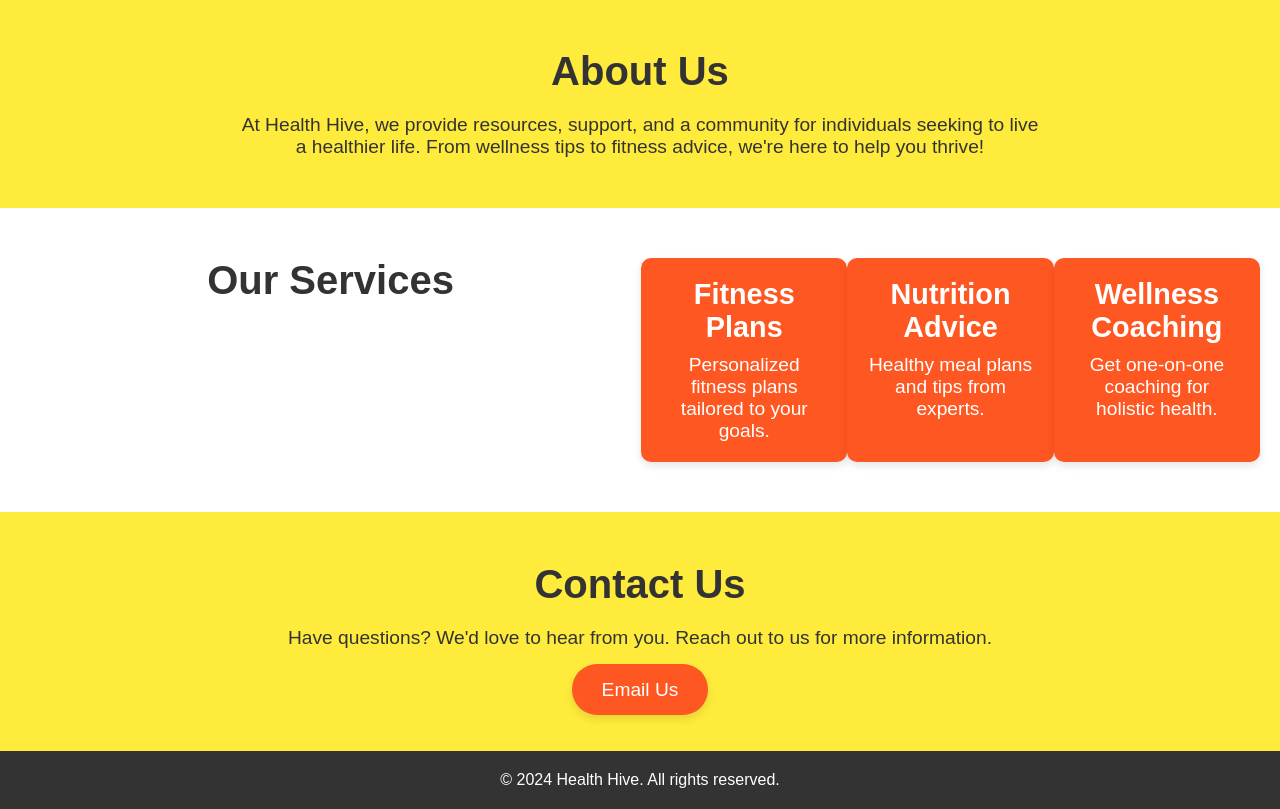
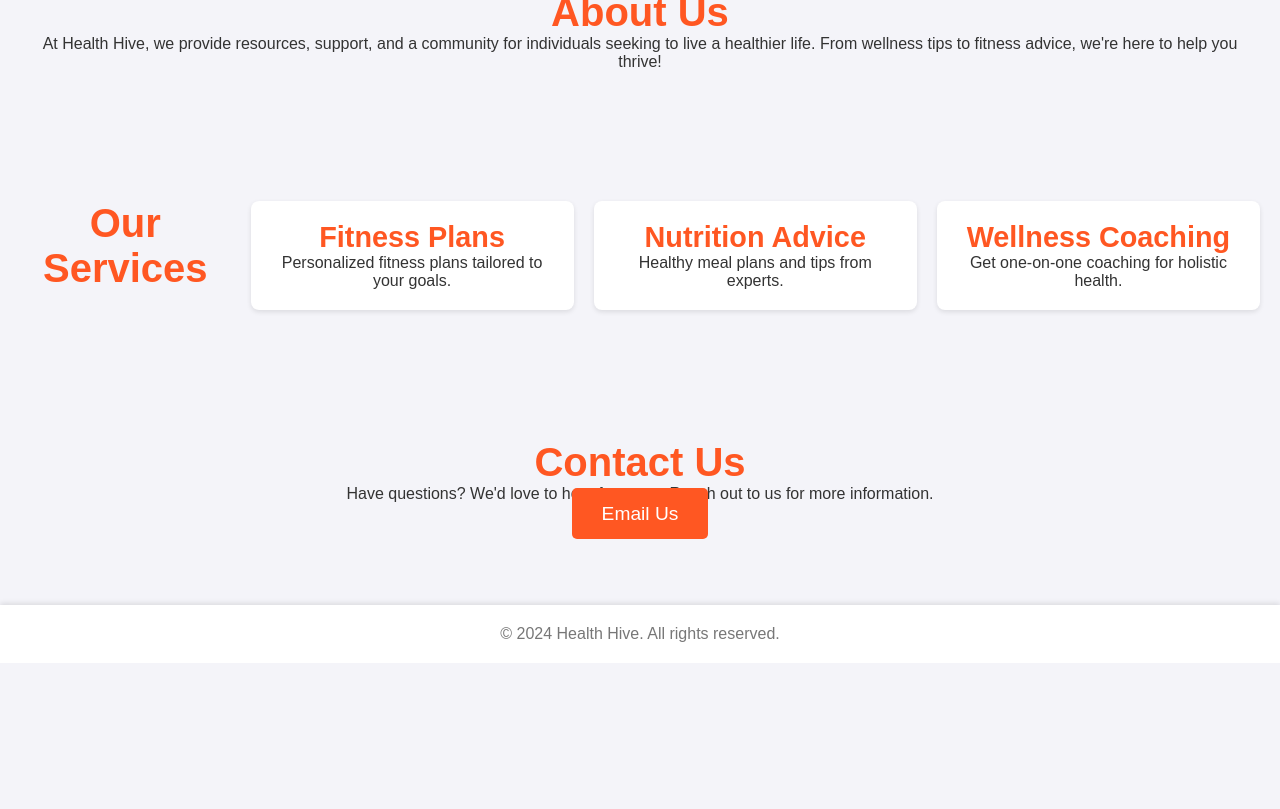
Before and after one commit to DrRigB/BPA-FINAL, a Django app: page / in a window 1280 px wide. Shown: the part 435-1244 px from the top of the page. After the commit the page ends 1077 px from the top, so only its background shows below. Run offline with Django 5.2, Linux system fonts and the light colour scheme.

Commit message:
Added new feature X

```diff
--- a/djangotest/accounts/templates/accounts/login.html
+++ b/djangotest/accounts/templates/accounts/login.html
@@ -5,7 +5,7 @@
     <meta name="viewport" content="width=device-width, initial-scale=1.0">
     <title>Login - Health Hive</title>
     {% load static %}
-    <link rel="stylesheet" href="{% static 'accounts/styles/login.css' %}">
+    <link rel="stylesheet" href="{% static 'accounts/login.css' %}">
 </head>
 <body>
     <div class="login-container">
--- a/djangotest/accounts/templates/accounts/signup.html
+++ b/djangotest/accounts/templates/accounts/signup.html
@@ -5,6 +5,7 @@
     <meta name="viewport" content="width=device-width, initial-scale=1.0">
     <title>Sign Up</title>
     {% load static %}
+    <!-- Link to your external CSS file -->
     <link rel="stylesheet" href="{% static 'accounts/styles.css' %}">
 </head>
 <body>
--- a/djangotest/accounts/views.py
+++ b/djangotest/accounts/views.py
@@ -15,7 +15,9 @@ def login_view(request):
         if form.is_valid():
             user = form.get_user()
             login(request, user)
-            return redirect('home')  # Redirect to home or dashboard after successful login
+            return redirect('home')  # Adjust this to the correct URL name for your home page.
     else:
         form = AuthenticationForm()
-    return render(request, 'login.html', {'form': form})
+
+    # Render the correct template with the form.
+    return render(request, 'accounts/login.html', {'form': form})
--- a/djangotest/home/static/home/homestyles.css
+++ b/djangotest/home/static/home/homestyles.css
@@ -7,188 +7,129 @@
 
 body {
     font-family: 'Arial', sans-serif;
-    background-color: #fafafa;
+    background-color: #f4f4f9;
     color: #333;
 }
 
-a {
-    text-decoration: none;
-    color: inherit;
+header {
+    background-color: #fff;
+    padding: 20px;
+    box-shadow: 0 2px 5px rgba(0, 0, 0, 0.1);
 }
 
-/* Header Styles */
-header {
-    background-color: #FFEB3B; /* Soft yellow, like bees */
-    padding: 20px;
-    display: flex;
-    justify-content: space-between;
-    align-items: center;
+.logo h1 {
+    color: #FF5722; /* Orange color */
+    text-align: center;
 }
 
-header .logo h1 {
-    font-family: 'Cursive', sans-serif;
-    font-size: 2.5em;
-    color: #FF5722; /* Floral orange */
-}
-
-header nav ul {
-    list-style: none;
+nav ul {
     display: flex;
+    justify-content: center;
     gap: 20px;
 }
 
-header nav ul li {
-    font-size: 1.2em;
+nav a {
+    color: #333;
+    font-size: 1.1em;
+    text-decoration: none;
 }
 
-header nav ul li a {
-    color: #333;
-    font-weight: bold;
-    transition: color 0.3s ease;
-}
-
-header nav ul li a:hover {
-    color: #FF5722;
-}
-
-/* Hero Section Styles */
-.hero {
-    background: url('{% static "home/images/flowers-bg.jpg" %}') no-repeat center center/cover;
-    color: #fff;
-    text-align: center;
-    padding: 100px 20px;
-}
-
-.hero-content {
-    max-width: 800px;
-    margin: 0 auto;
-}
-
-.hero h2 {
-    font-size: 3em;
-    font-family: 'Cursive', sans-serif;
-    color: #2c3e50; /* Darker text color for better visibility */
-}
-
-.hero p {
-    font-size: 1.3em;
-    margin-bottom: 30px;
-    color: #34495e; /* Slightly darker text color for better visibility */
-}
-
-/* Call-to-action Button Styles */
-.cta-button {
+nav a.cta-button {
     background-color: #FF5722;
-    color: #fff;
-    padding: 15px 30px;
-    border-radius: 25px;
-    font-size: 1.2em;
-    box-shadow: 0 4px 8px rgba(0, 0, 0, 0.1);
+    color: white;
+    padding: 10px 20px;
+    border-radius: 5px;
     transition: background-color 0.3s ease;
 }
 
-.cta-button:hover {
+nav a.cta-button:hover {
     background-color: #FF7043;
 }
 
-/* About Section Styles */
-.about {
+.hero {
+    background-color: #FF5722;
+    color: white;
+    padding: 60px 0;
     text-align: center;
-    padding: 50px 20px;
-    background-color: #FFEB3B;
 }
 
-.about h2 {
+.hero-content h2 {
     font-size: 2.5em;
     margin-bottom: 20px;
 }
 
-.about p {
+.hero-content p {
     font-size: 1.2em;
-    max-width: 800px;
-    margin: 0 auto;
+    margin-bottom: 30px;
 }
 
-/* Services Section Styles */
+.hero .cta-button {
+    background-color: white;
+    color: #FF5722;
+    font-size: 1.2em;
+    padding: 15px 30px;
+    border-radius: 5px;
+    text-decoration: none;
+    transition: background-color 0.3s ease;
+}
+
+.hero .cta-button:hover {
+    background-color: #FF7043;
+}
+
+.about, .services, .contact {
+    padding: 50px 20px;
+    text-align: center;
+    margin-bottom: 30px;
+}
+
+.about h2, .services h2, .contact h2 {
+    font-size: 2.5em;
+    color: #FF5722;
+}
+
 .services {
     display: flex;
     justify-content: space-around;
-    padding: 50px 20px;
-    background-color: #fff;
-}
-
-.services h2 {
-    font-size: 2.5em;
-    text-align: center;
-    width: 100%;
-    margin-bottom: 40px;
+    gap: 20px;
 }
 
 .service {
-    background-color: #FF5722;
-    color: white;
+    background-color: white;
     padding: 20px;
+    border-radius: 8px;
+    box-shadow: 0 2px 5px rgba(0, 0, 0, 0.1);
     width: 30%;
-    border-radius: 10px;
     text-align: center;
-    box-shadow: 0 4px 8px rgba(0, 0, 0, 0.1);
-    transition: background-color 0.3s ease;
-}
-
-.service:hover {
-    background-color: #FF7043;
 }
 
 .service h3 {
     font-size: 1.8em;
-    margin-bottom: 10px;
+    color: #FF5722;
 }
 
-.service p {
+.contact a.cta-button {
+    background-color: #FF5722;
+    color: white;
     font-size: 1.2em;
-}
-
-/* Contact Section Styles */
-.contact {
-    background-color: #FFEB3B;
-    text-align: center;
-    padding: 50px 20px;
-}
-
-.contact h2 {
-    font-size: 2.5em;
-    margin-bottom: 20px;
-}
-
-.contact p {
-    font-size: 1.2em;
-    margin-bottom: 30px;
-}
-
-/* Footer Styles */
-footer {
-    background-color: #333;
-    color: white;
-    text-align: center;
-    padding: 20px;
-}
-
-/* Login and Sign Up Button Styles */
-.header-buttons {
-    display: flex;
-    gap: 20px;
-}
-
-.header-buttons .cta-button {
-    background-color: #2ecc71; /* Green color for "Sign Up" and "Login" buttons */
-    color: #fff;
     padding: 15px 30px;
-    border-radius: 25px;
-    font-size: 1.2em;
-    box-shadow: 0 4px 8px rgba(0, 0, 0, 0.1);
+    border-radius: 5px;
+    text-decoration: none;
     transition: background-color 0.3s ease;
 }
 
-.header-buttons .cta-button:hover {
-    background-color: #27ae60; /* Darker green on hover */
+.contact a.cta-button:hover {
+    background-color: #FF7043;
 }
+
+footer {
+    background-color: #fff;
+    text-align: center;
+    padding: 20px 0;
+    box-shadow: 0 -2px 5px rgba(0, 0, 0, 0.1);
+}
+
+footer p {
+    font-size: 1em;
+    color: #777;
+}
--- a/djangotest/home/templates/home/homepage.html
+++ b/djangotest/home/templates/home/homepage.html
@@ -5,7 +5,7 @@
     <meta name="viewport" content="width=device-width, initial-scale=1.0">
     <title>Health Hive - Your Wellness Hub</title>
     {% load static %}
-    <!-- Updated link to the homestyles.css file -->
+    <!-- Link to homestyles.css file -->
     <link rel="stylesheet" href="{% static 'home/homestyles.css' %}">
 </head>
 <body>
@@ -19,8 +19,8 @@
                 <li><a href="#about">About</a></li>
                 <li><a href="#services">Services</a></li>
                 <li><a href="#contact">Contact</a></li>
-                <li><a href="{% url 'login' %}" class="cta-button">Login</a></li> <!-- Login button -->
-                <li><a href="{% url 'signup' %}" class="cta-button">Sign Up</a></li> <!-- Sign Up button -->
+                <li><a href="{% url 'login' %}" class="cta-button">Login</a></li>
+                <li><a href="{% url 'signup' %}" class="cta-button">Sign Up</a></li>
             </ul>
         </nav>
     </header>
```
Also changed, not shown: djangotest/accounts/static/accounts/styles.css (+30 -12 lines).
